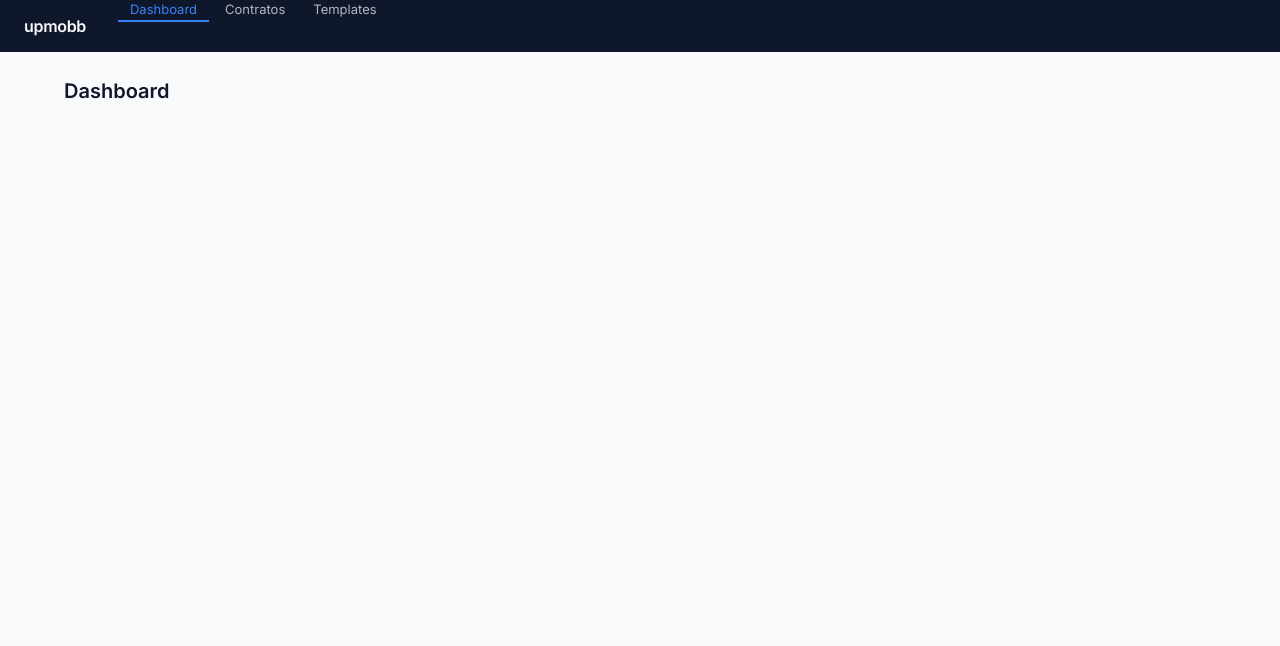
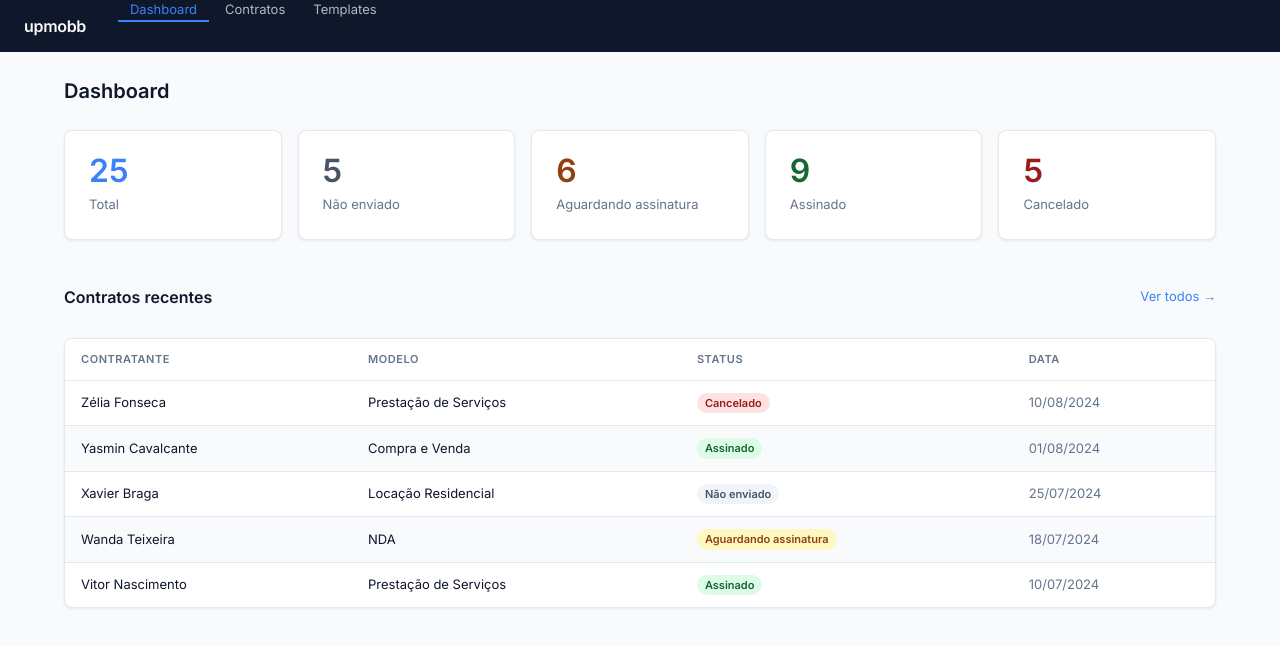
Before and after one commit to YgorStefan/simplect, a plain HTML site: page pages/dashboard/index.html in a window 1280 px wide. Drawn offline with Linux system fonts and the light colour scheme.

Commit message:
implementa tela de dashboard com KPIs e contratos recentes

```diff
--- a/pages/dashboard/index.html
+++ b/pages/dashboard/index.html
@@ -6,6 +6,7 @@
   <title>Dashboard — upmobb</title>
   <link rel="stylesheet" href="../../style/base.css">
   <link rel="stylesheet" href="../../style/components.css">
+  <link rel="stylesheet" href="../../style/dashboard.css">
 </head>
 <body>
 
@@ -19,15 +20,37 @@
   </nav>
 
   <main class="app-main">
-  <div class="page-header">
+
+    <header class="page-header">
       <h1 class="page-title">Dashboard</h1>
+    </header>
+
+    <div id="kpi-grid" class="kpi-grid">
+      <!-- preenchido por JS -->
     </div>
-  <!-- conteúdo implementado no sub-projeto 3 -->
+
+    <section class="dashboard-section">
+      <div class="section-header">
+        <h2 class="section-title">Contratos recentes</h2>
+        <a href="/pages/contracts/list.html" class="link-muted">Ver todos →</a>
+      </div>
+      <div class="table-wrapper">
+        <table class="table" id="recent-table">
+          <thead>
+            <tr>
+              <th>Contratante</th>
+              <th>Modelo</th>
+              <th>Status</th>
+              <th>Data</th>
+            </tr>
+          </thead>
+          <tbody id="recent-body"></tbody>
+        </table>
+      </div>
+    </section>
+
   </main>
 
-<script type="module">
-  import { markActive } from '../../scripts/shared/router.js'
-  markActive('dashboard')
-</script>
+  <script type="module" src="../../scripts/dashboard/dashboard.js"></script>
 </body>
 </html>
```
Lines whose indentation alone changed are shown as unchanged.
